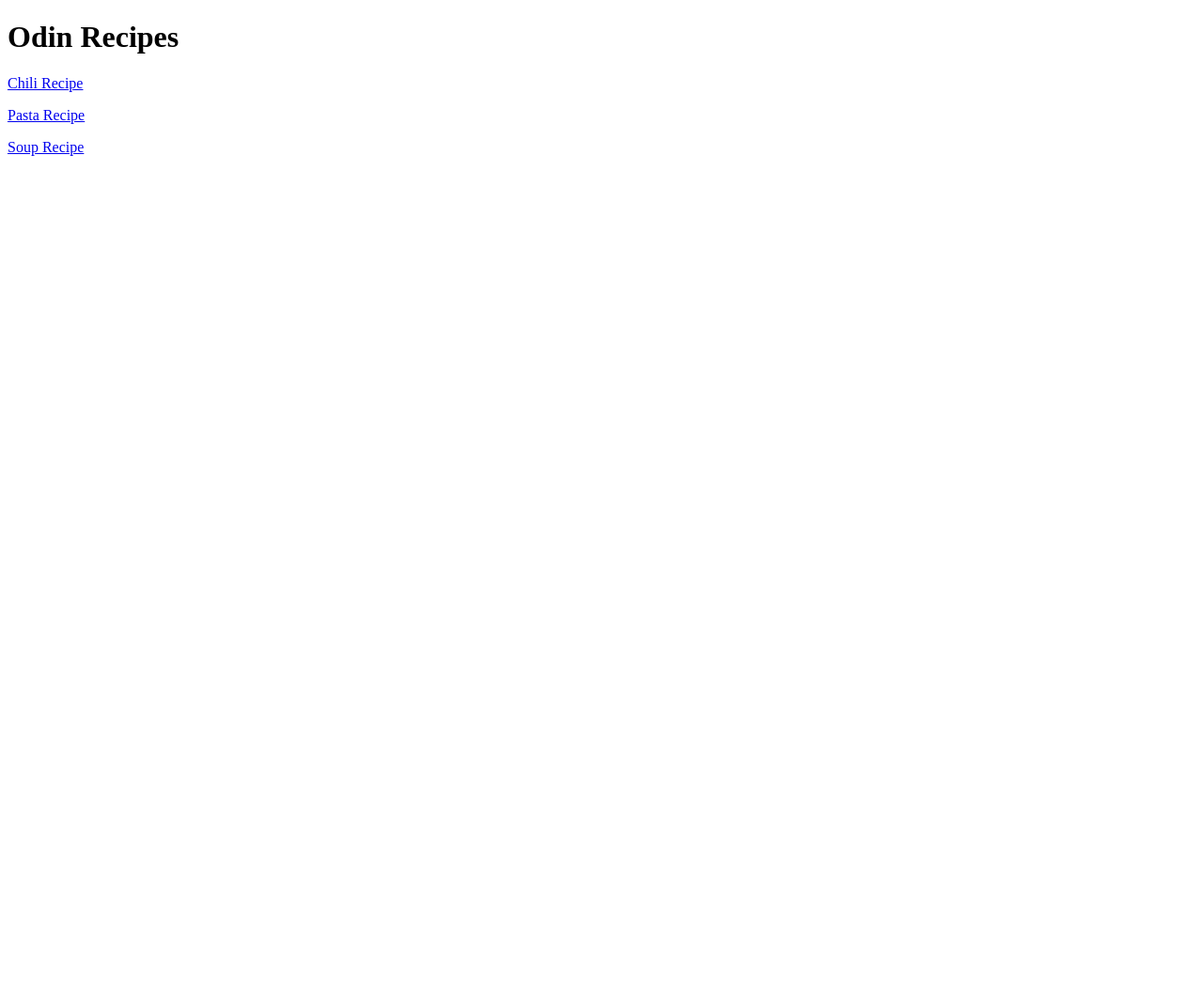
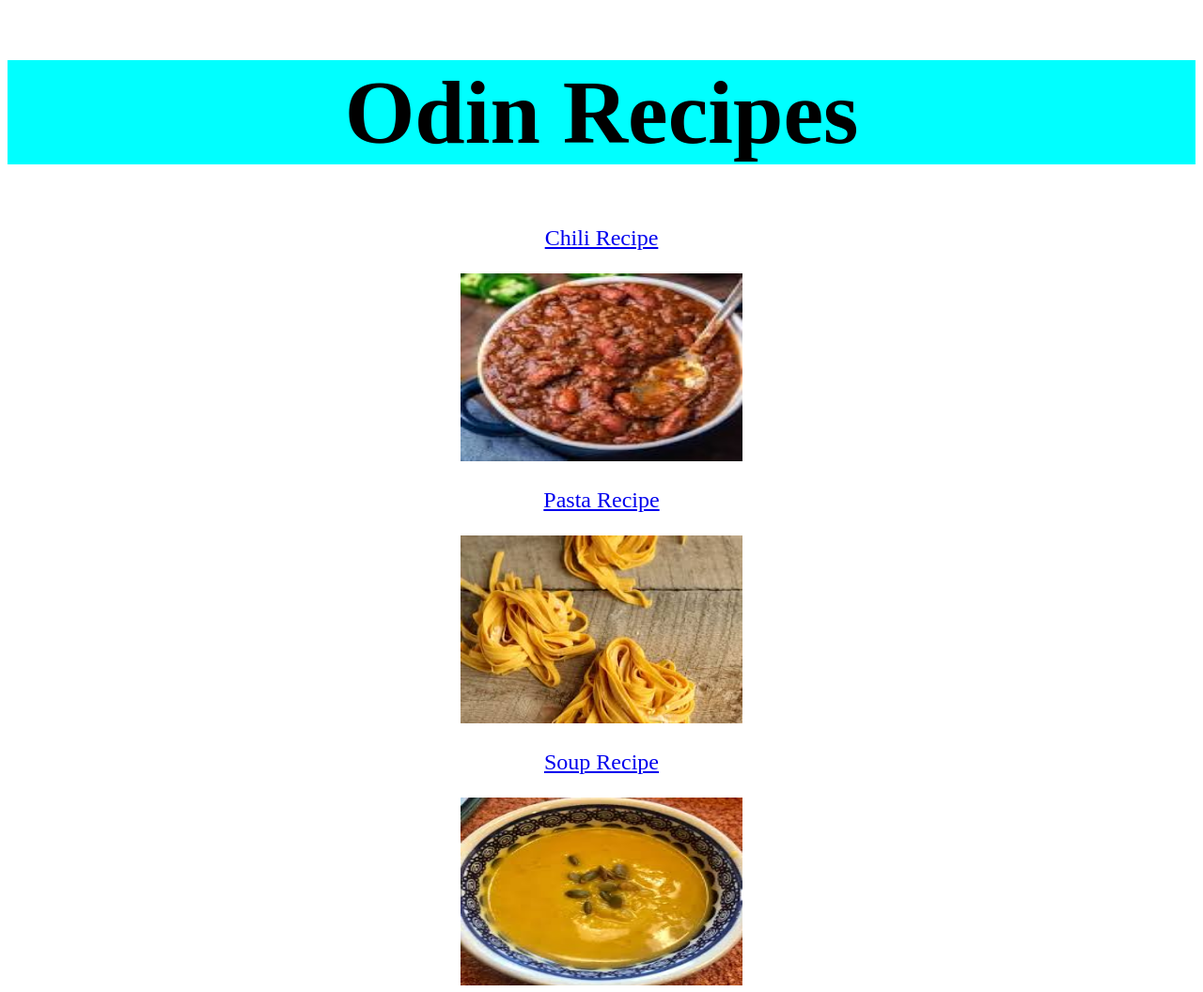
Before and after one commit to Abyssn18/odin-recipes, a plain HTML site: page Recipes/index.html in a window 1280 px wide. Shown: the whole page at 94% size. Before the commit the page ends 800 px from the top, so only its background shows below. Drawn offline with Linux system fonts and the light colour scheme.

Commit message:
added more styling

```diff
--- a/Recipes/index.html
+++ b/Recipes/index.html
@@ -4,16 +4,19 @@
         <meta charset="UTF-8">
         <title>Odin Recipes</title>
 
-
+        <link rel="Stylesheet" href="style.css"></a>
     </head>
 
     <body>
 
-        <h1> Odin Recipes</h1>
+        <div id="or"><h1> Odin Recipes</h1></div>
 
-        <p><a href="Recipes/chili.html">Chili Recipe</a></p>
-        <p><a href="Recipes/pasta.html">Pasta Recipe</a></p>
-        <p><a href="Recipes/soup.html">Soup Recipe</a></p>
+        <div class="chili"><p><a href="Recipes/chili.html">Chili Recipe</a></p></div>
+            <div id="chilipic"><img src="images/chili.jpg" alt="Chili" height="200" width="300"></div>
+        <div class="pasta"><p><a href="Recipes/pasta.html">Pasta Recipe</a></p></div>
+            <div id="pastapic"><img src="images/pasta.jpg" alt="Pasta" height="200" width="300"></div>
+        <div class="soup"><p><a href="Recipes/soup.html">Soup Recipe</a></p></div>
+            <div id="souppic"><img src="images/soup.jpg" alt="Soup" height="200" width="300"></div>
 
 
     </body>
--- a/Recipes/style.css
+++ b/Recipes/style.css
@@ -1,8 +1,15 @@
-#soup, #pasta, #Chili{
+.soup, .pasta, .chili{
+text-align: center;
+font-size: 24px;
+color: black;
+}
+
+#or{
 text-align: center;
 font-size: 48px;
-color: black;
-
-
-
+font: bold;
+background-color: aqua;
 }
+#chilipic, #souppic, #pastapic{
+text-align: center;
+}
```
